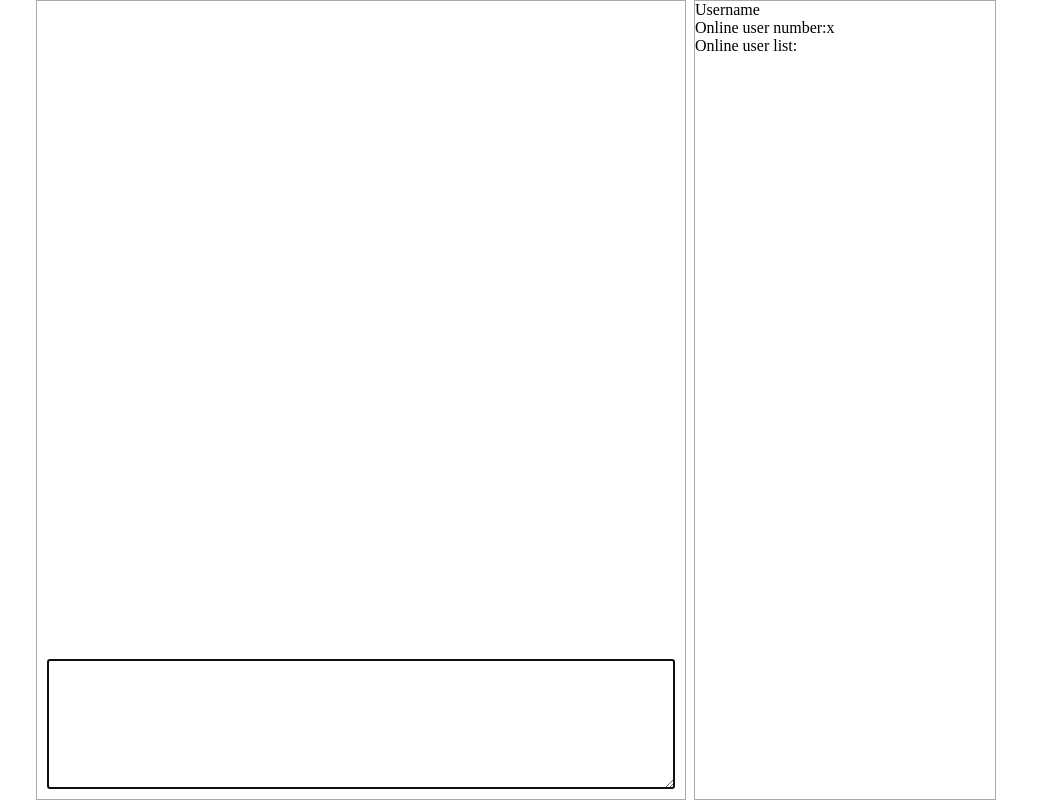
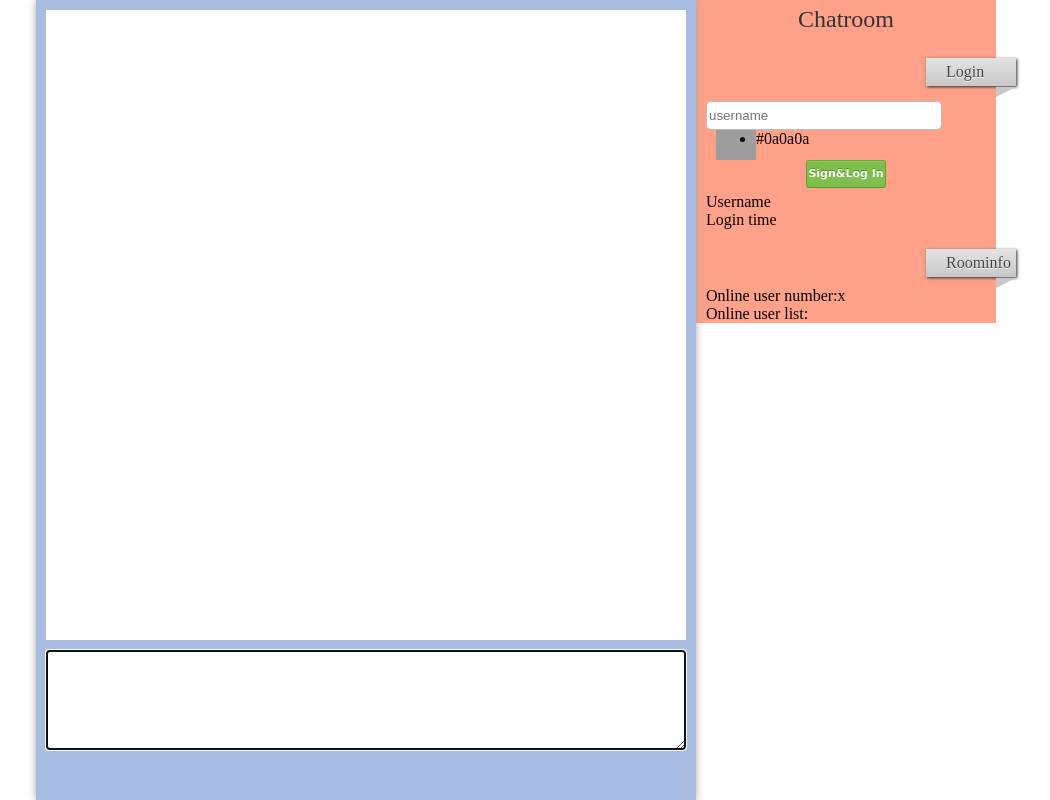
Before and after one commit to reorx/chatroom, a Python web app: template templates/index.html in a window 1280 px wide. Shown: the whole page, without its empty margins (124-1174 px from the left). Run offline with Jinja, Linux system fonts and the light colour scheme; the template is opened without the code that fills it, so the values that code supplies are empty; style sheets or scripts are compiled from the project's sources; grey boxes are pictures that could not be loaded.

Commit message:
add some todos

```diff
--- a/assets/js/index.js
+++ b/assets/js/index.js
@@ -7,7 +7,7 @@ $(document).ready(function() {
     UI.disable_input();
 
     $.getJSON('/users/me', function (user) {
-        $('#panel .info .username .value').html(user.username);
+        $('#username .value').html(user.username);
         UI.enable_input();
     })
 
@@ -18,6 +18,7 @@ $(document).ready(function() {
         }
     });
     $("#messageInput").select();
+
     updater.poll();
 });
 
--- a/assets/styl/index.styl
+++ b/assets/styl/index.styl
@@ -9,16 +9,20 @@ html, body
   position relative
   height 100%
 
+
 #chat
-  position absolute
-  left 0; top 0; bottom 0
-  right 310px
-  border 1px solid #aaa
+  margin-right 300px
+  position: relative;
+  height 100%
+  z-index 9999
+  background: #a7bce0
+  box-shadow 0 0 8px #aaa
 
   .messages
     position absolute
-    left 0; right 0; top 0
-    bottom 150px
+    left 10px; right 10px; top 10px
+    bottom 160px
+    background #fff
 
     .item
       background #eee
@@ -31,13 +35,100 @@ html, body
 
     textarea
       position absolute
-      left 10px
-      right 10px
-      top 10px
-      bottom 10px
+      left 10px; right 10px; top 0
+      bottom 50px
+      border 1px solid #aaa
+      border-radius 2px
+      font-size 15px
+      padding 5px
 
 #panel
+  float right
+  width 300px
+  background  #ffa289
+  .title
+    position relative
+    padding 5px 20px
+    width 50px
+    left 220px
+    margin 20px 0 10px 0
+
+  .head
+    text-align center
+    font-size 24px
+    color #333
+    height 38px
+    line-height 38px
+  .content
+    margin 0 10px
+    .login
+      padding 5px 0
+      input
+        display block
+      .inputWrapper
+        overflow hidden
+        input[name="username"], input[name="password"]
+          float left
+          height 25px
+          border 1px solid #bbb
+          border-radius 5px
+        input[name="username"]
+          width 230px
+        img.tip
+          height 30px
+          display block
+          float left
+          margin-left 10px
+          cursor pointer
+        ul.colors
+          margin 5px 0 0 0
+          padding 0
+          li
+            float left
+      input[type="submit"]
+        margin 0 auto
+        width 80px
+
+
+
+// Effects
+
+.green-gradient-button
+  background-color #7fbf4d
+  background-image linear-gradient(top, #7fbf4d, #63a62f)
+  border 1px solid #63a62f
+  border-bottom 1px solid #5b992b
+  border-radius 3px
+  box-shadow inset 0 1px 0 0 #96ca6d
+  color #fff
+  font bold 11px "Lucida Grande", "Lucida Sans Unicode", "Lucida Sans", Geneva, Verdana, sans-serif
+  line-height 1
+  padding 7px 0 8px 0
+  text-align center
+  text-shadow 0 -1px 0 #4c9021
+  width 150px
+.green-gradient-button:hover
+  background-color #76b347
+  background-image linear-gradient(top, #76b347, #5e9e2e)
+  box-shadow inset 0 1px 0 0 #8dbf67
+  cursor pointer
+.green-gradient-button:active
+  border 1px solid #5b992b
+  border-bottom 1px solid #538c27
+  box-shadow inset 0 0 8px 4px #548c29, 0 1px 0 0 #eeeeee
+
+.title.folded
+  box-shadow 1px 1px 3px #292929
+  color #454545
+  text-shadow 0 1px 0 white
+  background #e3e3e3
+  background -webkit-gradient(linear, left top, left bottom, from(#e3e3e3), to(#c8c8c8))
+.title.folded .arrow
+  width 0
+  height 0
+  line-height 0
+  border-right 20px solid transparent
+  border-top 10px solid #c8c8c8
+  top: 104%
+  right: 0
   position absolute
-  top 0; bottom 0; right 0
-  width 300px
-  border 1px solid #aaa
--- a/templates/index.html
+++ b/templates/index.html
@@ -1 +1 @@
-<!DOCTYPE html><html><head><title>Chatroom</title><link rel="stylesheet" href="{{ static_url('css/index.css') }}"></head></html><body><div id="main"><div id="chat"><div class="messages"></div><div class="input"><textarea id="messageInput"></textarea></div></div><div id="panel"><div class="login"></div><div class="info"><div class="username"><span class="title">Username</span><span class="value"></span></div><div class="number"><span class="title">Online user number:</span><span class="value">x</span></div><div><span class="title">Online user list:</span></div><div class="users"></div></div></div><script src="{{ static_url('js/jquery.min.js') }}"></script><script src="{{ static_url('js/index.js') }}"></script></div></body>
+<!DOCTYPE html><html><head><title>Chatroom</title><link rel="stylesheet" href="{{ static_url('css/index.css') }}"></head></html><body><div id="main"><div id="panel"><div class="head">Chatroom</div><div class="content"><div class="title folded">Login<span class="arrow"></span></div><div class="login"><div class="inputWrapper"><input type="text" name="username" placeholder="username"><img src="{{ static_url('img/lock.png') }}" class="tip"><ul class="colors"><li>#0a0a0a</li></ul></div><input type="submit" value="Sign&amp;Log In" class="green-gradient-button"></div><div class="userinfo"><div id="username" class="item"><span class="name">Username</span><span class="value"></span></div><div class="item"><span class="name">Login time</span><span class="value"></span></div></div><div class="title folded">Roominfo<span class="arrow"></span></div><div class="roominfo"><div class="item"><span class="name">Online user number:</span><span class="value">x</span></div><div><span class="name">Online user list:</span></div><div class="users"></div></div></div></div><div id="chat"><div class="messages"></div><div class="input"><textarea id="messageInput"></textarea></div></div><script src="{{ static_url('js/jquery.min.js') }}"></script><script src="{{ static_url('js/index.js') }}"></script></div></body>
```
Also changed, not shown: 2 other files.
